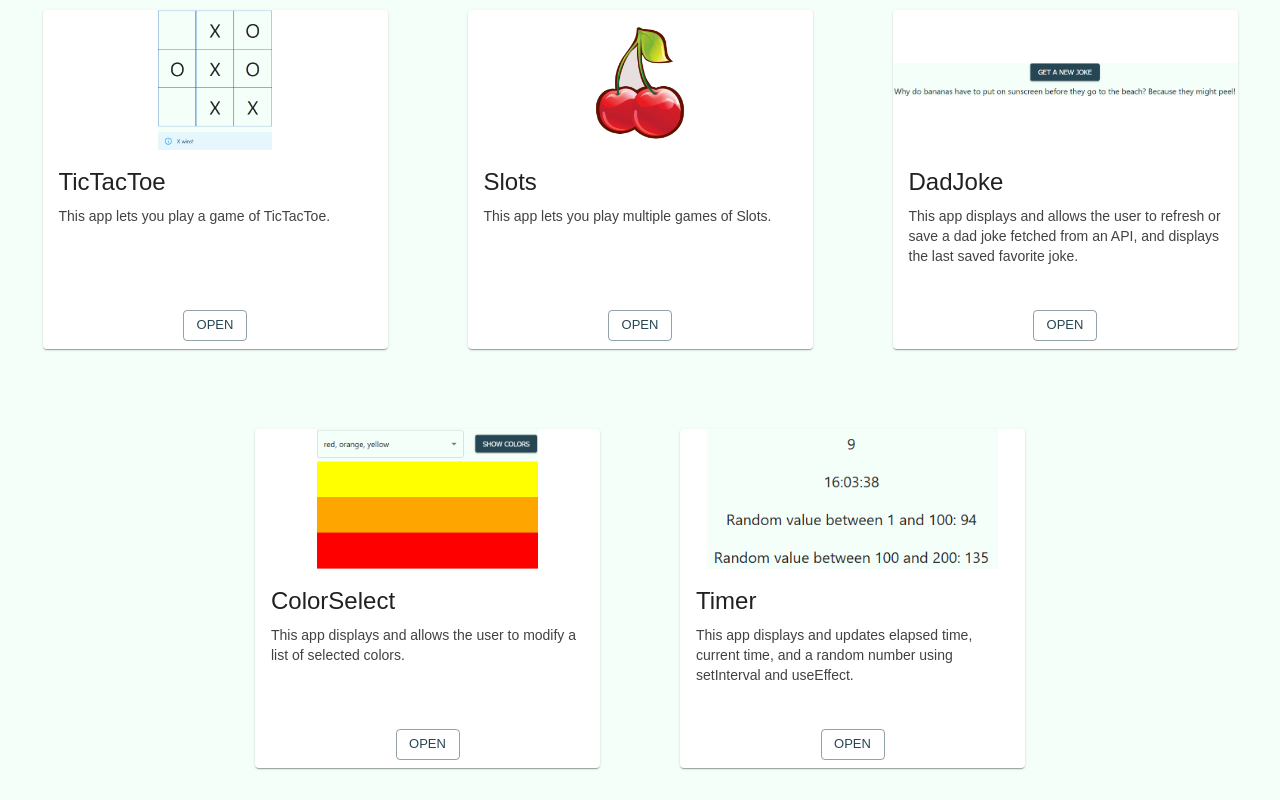
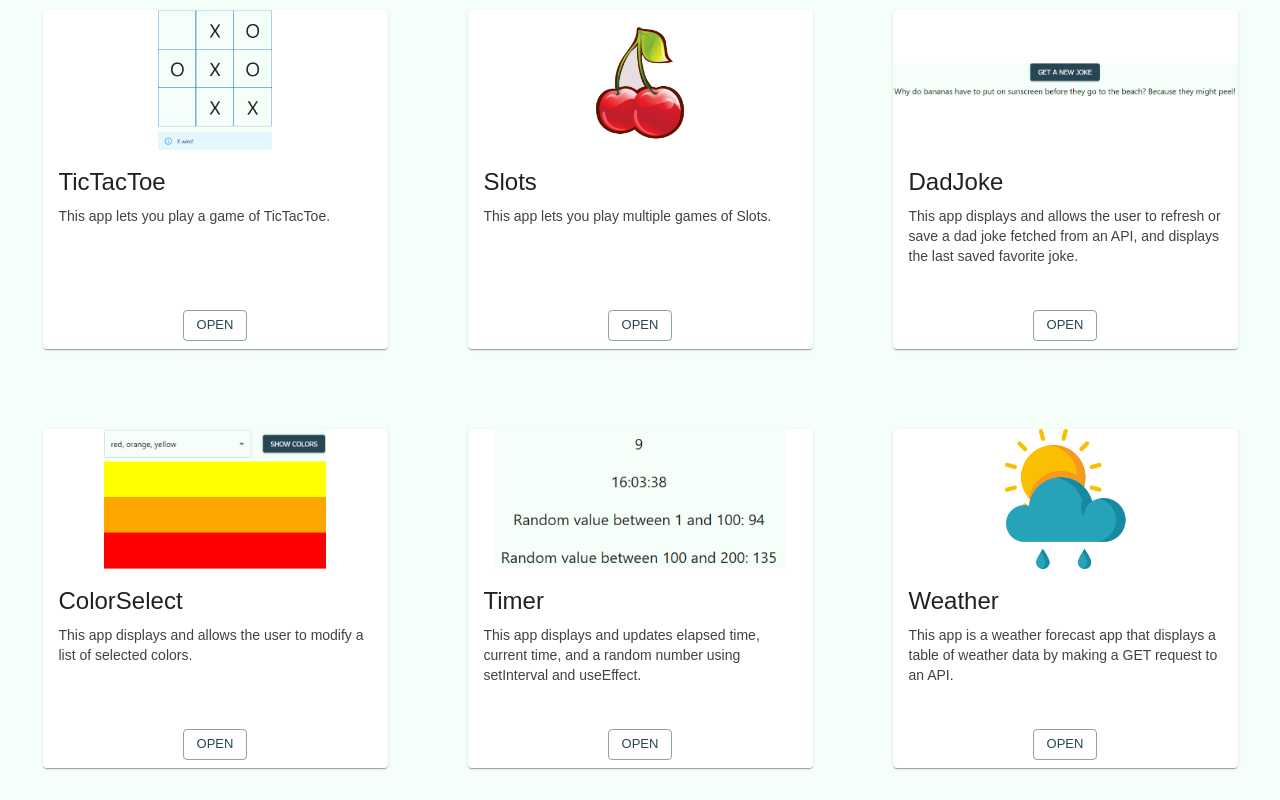
Before and after one commit to Alex-Van-Dijck/Portfolio-react, a React (Create React App) app: page /Portfolio in a window 1280 px wide. Shown: the part 590-1390 px from the top of the page. Built offline with nearby package versions, Linux system fonts and the light colour scheme.

Commit message:
Added weather to portfolio page

```diff
--- a/src/components/Pages/ComponentPage/CardPage.tsx
+++ b/src/components/Pages/ComponentPage/CardPage.tsx
@@ -10,6 +10,7 @@ import slots from '../../../Assets/Slots/cherry.png';
 import dadJoke from '../../../Assets/Portfolio/dadJoke.png';
 import ColorSelect from '../../../Assets/Portfolio/ColorSelect.png';
 import Timer from '../../../Assets/Portfolio/Timer.png';
+import weather from '../../../Assets/Portfolio/weather.png';
 
 const CardPage = ()=>{
 
@@ -43,7 +44,10 @@ const CardPage = ()=>{
         imgPath:ColorSelect},
         {title:'Timer',
         description:"This app displays and updates elapsed time, current time, and a random number using setInterval and useEffect.",
-        imgPath:Timer}
+        imgPath:Timer},
+        {title:'Weather',
+        description:"This app is a weather forecast app that displays a table of weather data by making a GET request to an API.",
+        imgPath:weather}
     ]
 
     return(
```
Also changed, not shown: src/Assets/Portfolio/weather.png (added).
